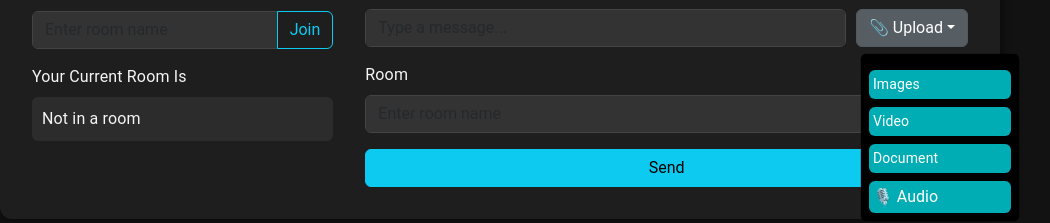
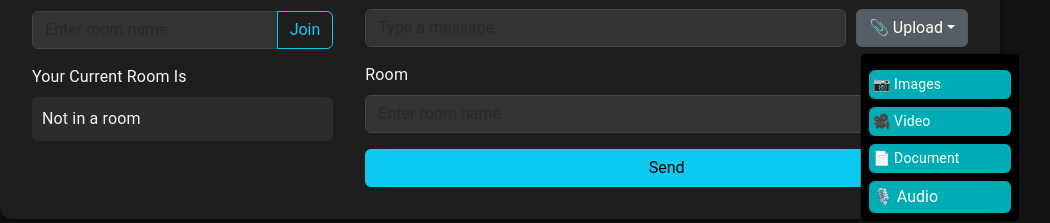
Before and after one commit to Tanishq-garg-2007/Real-Time-Chat, a React (Vite) app in the folder client/: page / in a window 1280 px wide. Both pictures are taken after a click on the button "📎 Upload". Shown: the part 247-470 px from the top of the page, without its empty margins (140-1190 px from the left). Built offline with nearby package versions, Linux system fonts and the light colour scheme; no server answers.

Commit message:
Jun 6, 2025, 12:03 PM

```diff
--- a/client/src/App.jsx
+++ b/client/src/App.jsx
@@ -222,13 +222,13 @@ return (
 
                     <div className="dropdown-menu m-1 p-2" style={{backgroundColor: "black"}} aria-labelledby="dropdownMenuButton">
 
-                        <label className="dropdown-item mt-2 p-1" htmlFor="image-upload" style={{ backgroundColor: "#00adb5", color: "#fff", padding: "8px 12px", borderRadius: "6px", cursor: "pointer", fontSize: "14px", whiteSpace: "nowrap" }}> Images </label>
+                        <label className="dropdown-item mt-2 p-1" htmlFor="image-upload" style={{ backgroundColor: "#00adb5", color: "#fff", padding: "8px 12px", borderRadius: "6px", cursor: "pointer", fontSize: "14px", whiteSpace: "nowrap" }}>📷 Images </label>
                         <input className="dropdown-item mt-2 p-1" type="file" id="image-upload" onChange={image_upload} style={{ display: 'none' }} />
 
-                        <label className="dropdown-item mt-2 p-1" htmlFor="video-upload" style={{ backgroundColor: "#00adb5", color: "#fff", padding: "8px 12px", borderRadius: "6px", cursor: "pointer", fontSize: "14px", whiteSpace: "nowrap" }}> Video </label>
+                        <label className="dropdown-item mt-2 p-1" htmlFor="video-upload" style={{ backgroundColor: "#00adb5", color: "#fff", padding: "8px 12px", borderRadius: "6px", cursor: "pointer", fontSize: "14px", whiteSpace: "nowrap" }}>🎥 Video </label>
                         <input className="dropdown-item mt-2 p-1" type="file" id="video-upload" onChange={video_upload} style={{ display: 'none' }} />
 
-                        <label className="dropdown-item mt-2 p-1" htmlFor="document-upload" style={{ backgroundColor: "#00adb5", color: "#fff", padding: "8px 12px", borderRadius: "6px", cursor: "pointer", fontSize: "14px", whiteSpace: "nowrap" }}> Document</label>
+                        <label className="dropdown-item mt-2 p-1" htmlFor="document-upload" style={{ backgroundColor: "#00adb5", color: "#fff", padding: "8px 12px", borderRadius: "6px", cursor: "pointer", fontSize: "14px", whiteSpace: "nowrap" }}>📄 Document</label>
                         <input className="dropdown-item mt-2 p-1" type="file" id="document-upload" onChange={document_upload} style={{ display: 'none' }} />
 
                         {!recording ? (
```
